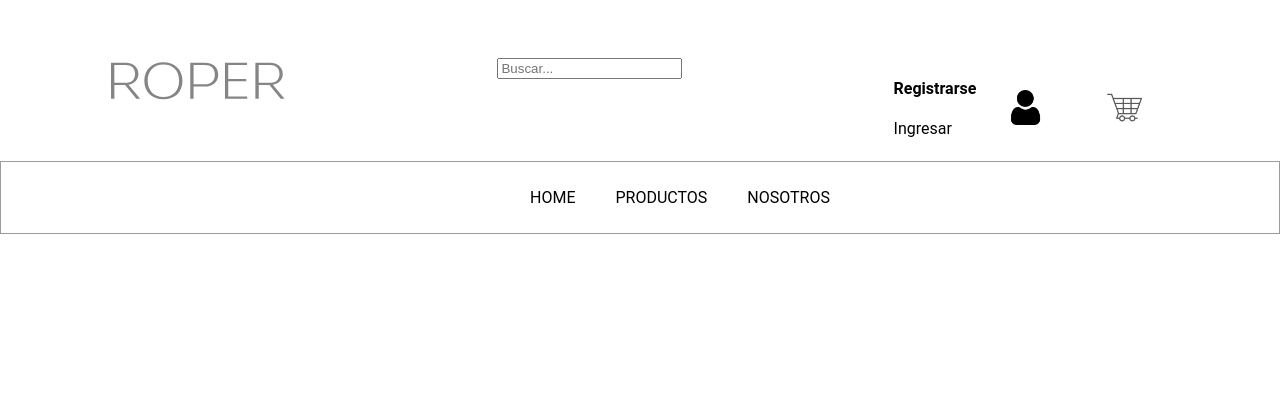
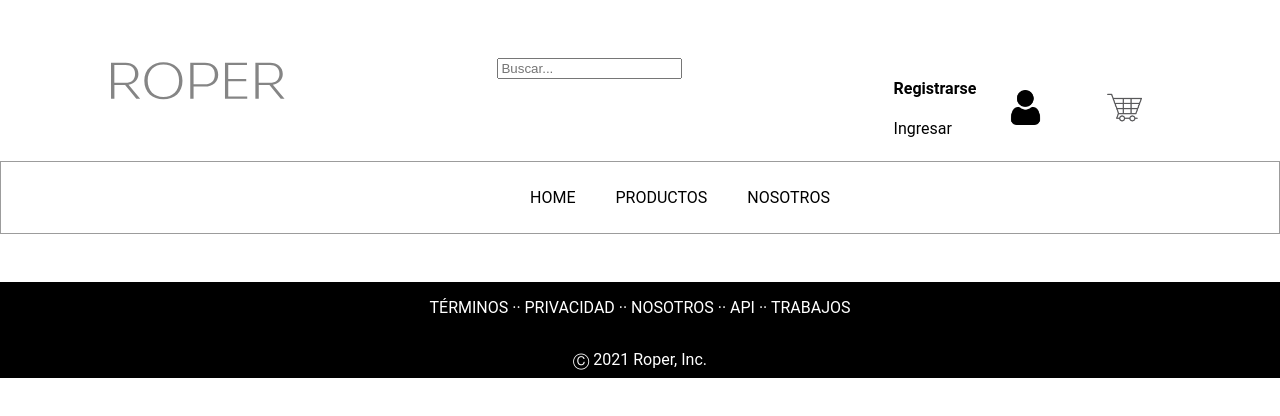
Before and after one commit to joaquinodz/roper, a React (Create React App) app in the folder client/: page / in a window 1280 px wide. Shown: the top 416 px of the page. Built offline with nearby package versions, Linux system fonts and the light colour scheme.

Commit message:
minor refactor footer

```diff
--- a/client/src/components/App.js
+++ b/client/src/components/App.js
@@ -6,14 +6,12 @@ import Header from './Header';
 import Main from './Main';
 import Footer from './Footer';
 
-function App() {
+export default function App() {
   return (
     <Fragment>
       <Header />
-      {/* <Main />
-      <Footer /> */}
+      {/* <Main /> */}
+      <Footer />
     </Fragment>
   );
 }
-
-export default App;
--- a/client/src/styles/Footer.css
+++ b/client/src/styles/Footer.css
@@ -1,25 +1,27 @@
 footer {
-    position: sticky;
+    display: flex;
+    flex-flow: column wrap;
+    justify-content: space-around;
     background-color: black;
-    height: 99px;
-    width: 104.5%;
-    margin-top: 28px;
+    height: 6rem;
+    margin-top: 3rem;
 }
 footer ul {
-    color: white;
-    margin-top: 8px;
-    flex-wrap: wrap;
     display: flex;
     justify-content: center;
+    flex-wrap: wrap;
+    margin-top: 8px;
     margin-bottom: 0px;
-    flex-wrap: wrap;
     padding-left: 0px;
+    text-transform: uppercase;
 }
 footer p {
-    justify-content: center;
-    display: flex;
     color: white;
     margin-bottom: 0px;
+    text-align: center;
+}
+footer a {
+    color: white;
 }
 li {
     list-style-type: none;
```
